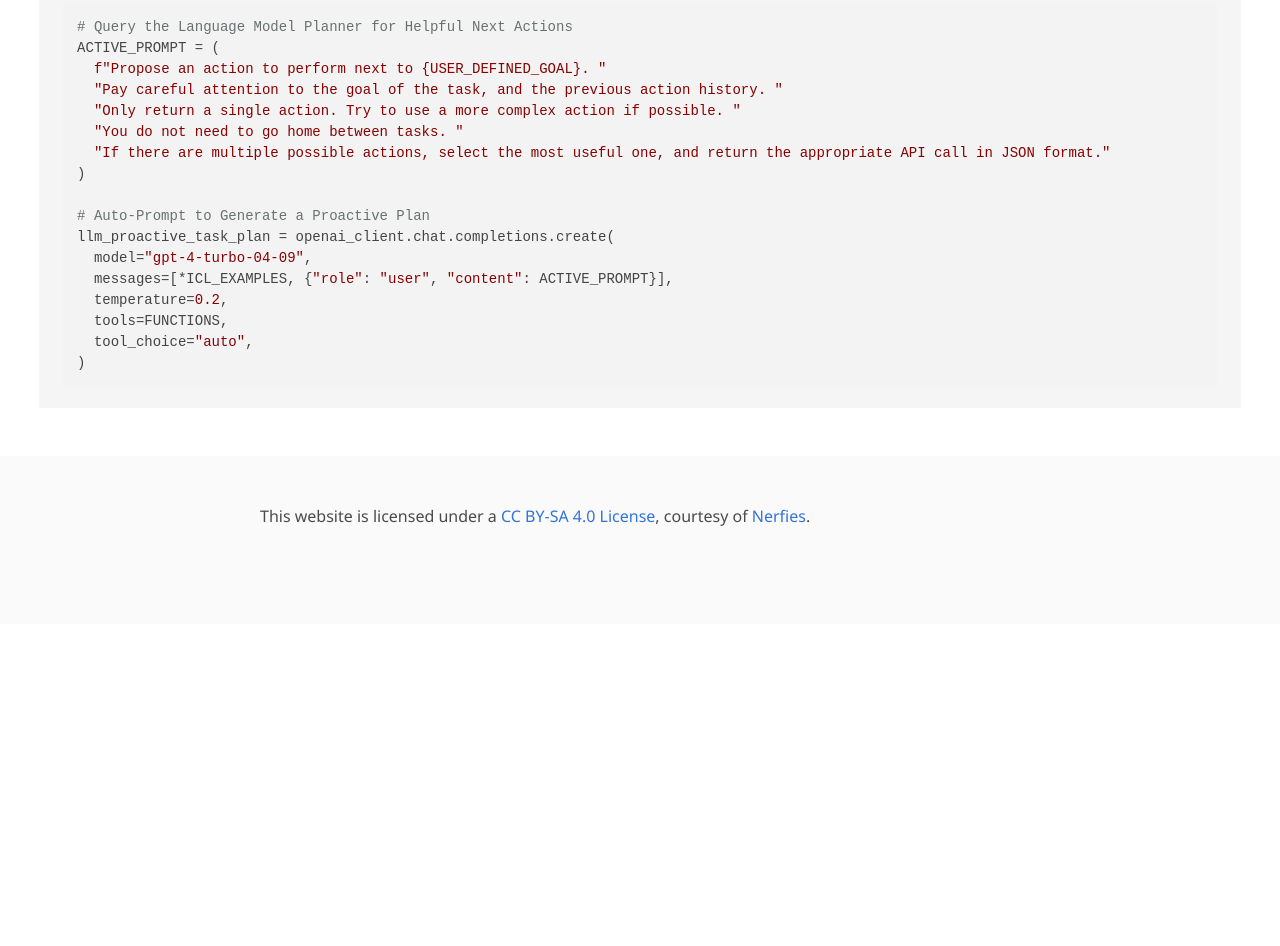
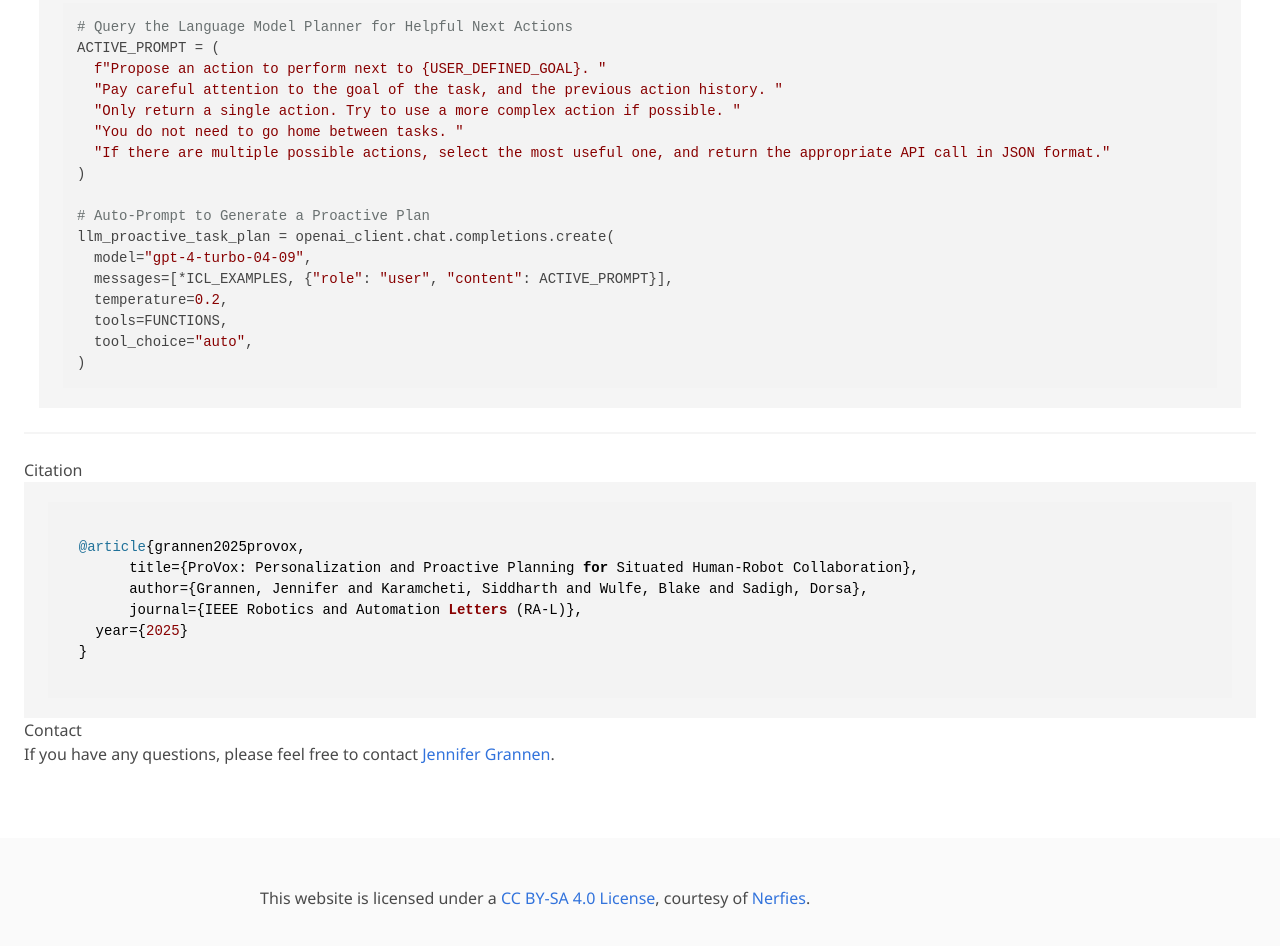
Before and after one commit to provox-2025/provox-2025.github.io, a plain HTML site: page index.html in a window 1280 px wide. Shown: the part 4852-5798 px from the top of the page. Before the commit the page ends 5476 px from the top, so only its background shows below. Drawn offline with nearby package versions, Linux system fonts and the light colour scheme; some icons are missing; a web font is replaced by a local one.

Commit message:
Update citation

```diff
--- a/index.html
+++ b/index.html
@@ -257,6 +257,23 @@ llm_proactive_task_plan = openai_client.chat.completions.create(
         </div>
       </div>
     </div>
+
+
+    <hr>
+
+    <h3>Citation</h3>
+    <pre><code style="color: black">
+  @article{grannen2025provox,
+  	title={ProVox: Personalization and Proactive Planning for Situated Human-Robot Collaboration},
+  	author={Grannen, Jennifer and Karamcheti, Siddharth and Wulfe, Blake and Sadigh, Dorsa},
+  	journal={IEEE Robotics and Automation Letters (RA-L)},
+    year={2025}
+  }
+    </code></pre>
+
+    <h3>Contact</h3>
+    If you have any questions, please feel free to contact <a href="https://jenngrannen.com/">Jennifer Grannen</a>.
+    <br><br>
   </section>
   <!--/ Meta-Prompting & Proactive Planning -->
 
```
